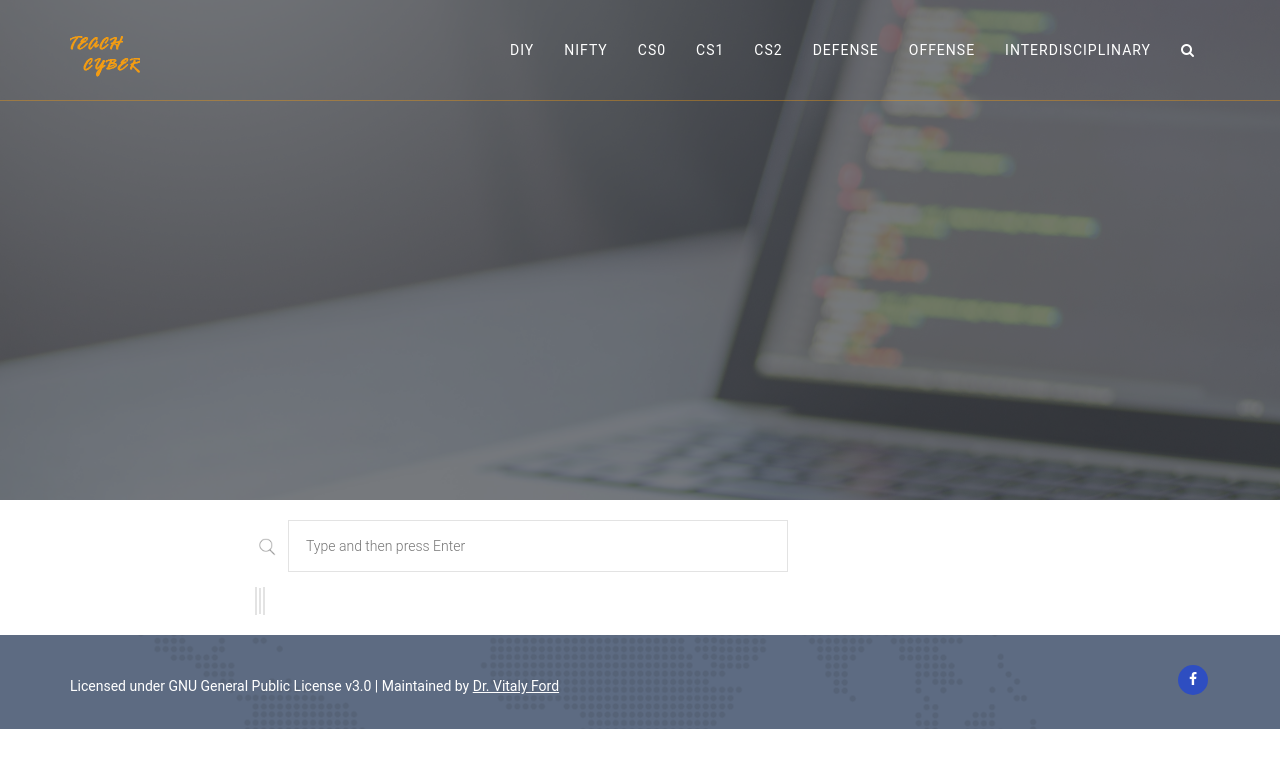
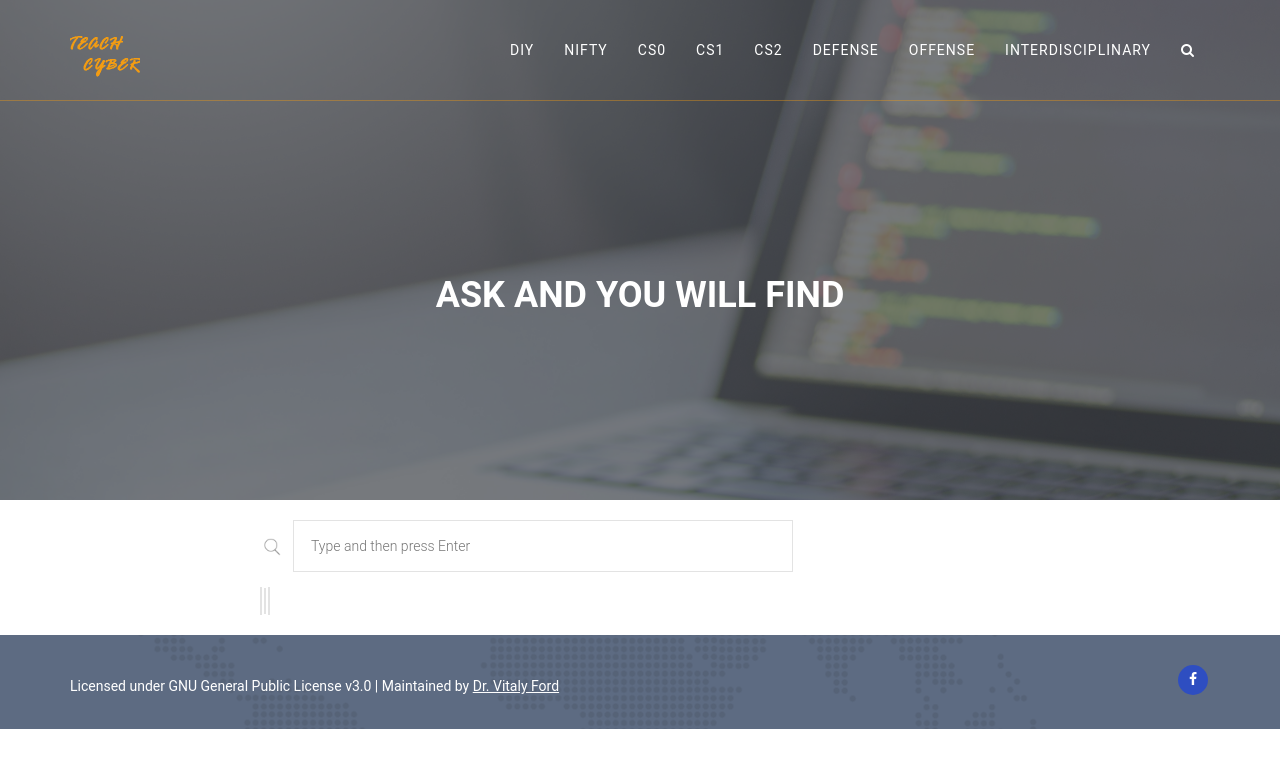
Before and after one commit to teachcyber/teachcyber.github.io, a Jekyll site: the page built from search.html, in a window 1280 px wide. Shown: the top 768 px of the page. Built offline with Jekyll 4.4.1, drawn with Linux system fonts in a browser that asks for light colours.

Commit message:
Fix search layout on mobile

```diff
--- a/search.html
+++ b/search.html
@@ -1,13 +1,16 @@
 ---
 layout: default
+title: "Ask and You Will Find"
 permalink: /search/
 tipue_search_active: true
 exclude_from_search: true
 ---
 
 <div class="container" style="padding: 20px 0px">
+    <div class="col-md-8 col-lg-8 col-md-offset-2 col-lg-offset-2 col-sm-12 col-xs-12">
         <div class="row">
-        <div class="col-md-8 col-lg-8 col-md-offset-2 col-lg-offset-2 col-sm-12 col-xs-12">
+
+            <div class="annual-reports-content" style="padding: 0px 10px">
                 <form action="{{ page.url | relative_url }}">
                     <div class="tipue_search_left"><img src="{{ "/assets/tipuesearch/search.png" | relative_url }}" class="tipue_search_icon"></div>
                     <div class="tipue_search_right" style="width: 90%;"><input type="text" name="q" id="tipue_search_input" pattern=".{2,}" title="At least 2 characters" style="width: 100%; max-width: 500px;" placeholder="Type and then press Enter" required></div>
@@ -18,3 +21,4 @@
             </div>
         </div>
     </div>
+</div>
```
Lines whose indentation alone changed are shown as unchanged.
